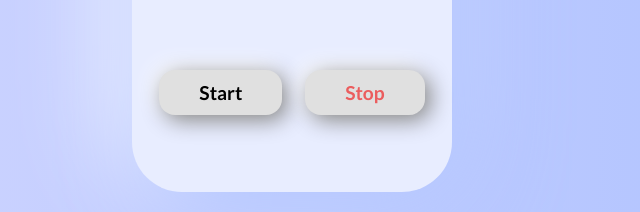
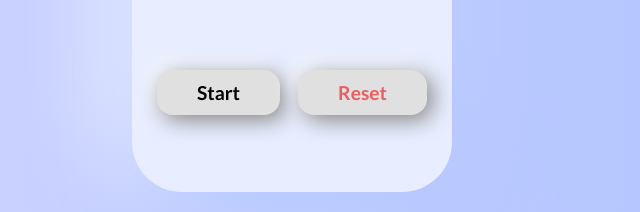
Before and after one commit to s4hil/stopwatch, a plain HTML site: page index.html in a window 1280 px wide. Shown: the part 568-780 px from the top of the page, 348-988 px from the left. Drawn offline with Linux system fonts and the light colour scheme.

Commit message:
btn edit

```diff
--- a/index.html
+++ b/index.html
@@ -29,7 +29,7 @@
 			</div>
 			<div class="btns">
 				<button class="btn" onclick="startTimer(this)" id="start">Start</button>
-				<button class="btn stop-btn" onclick="resetTimer(this)">Stop</button>
+				<button class="btn stop-btn" onclick="resetTimer(this)">Reset</button>
 			</div>
 		</div>
 		<footer class="copyrights">
```
